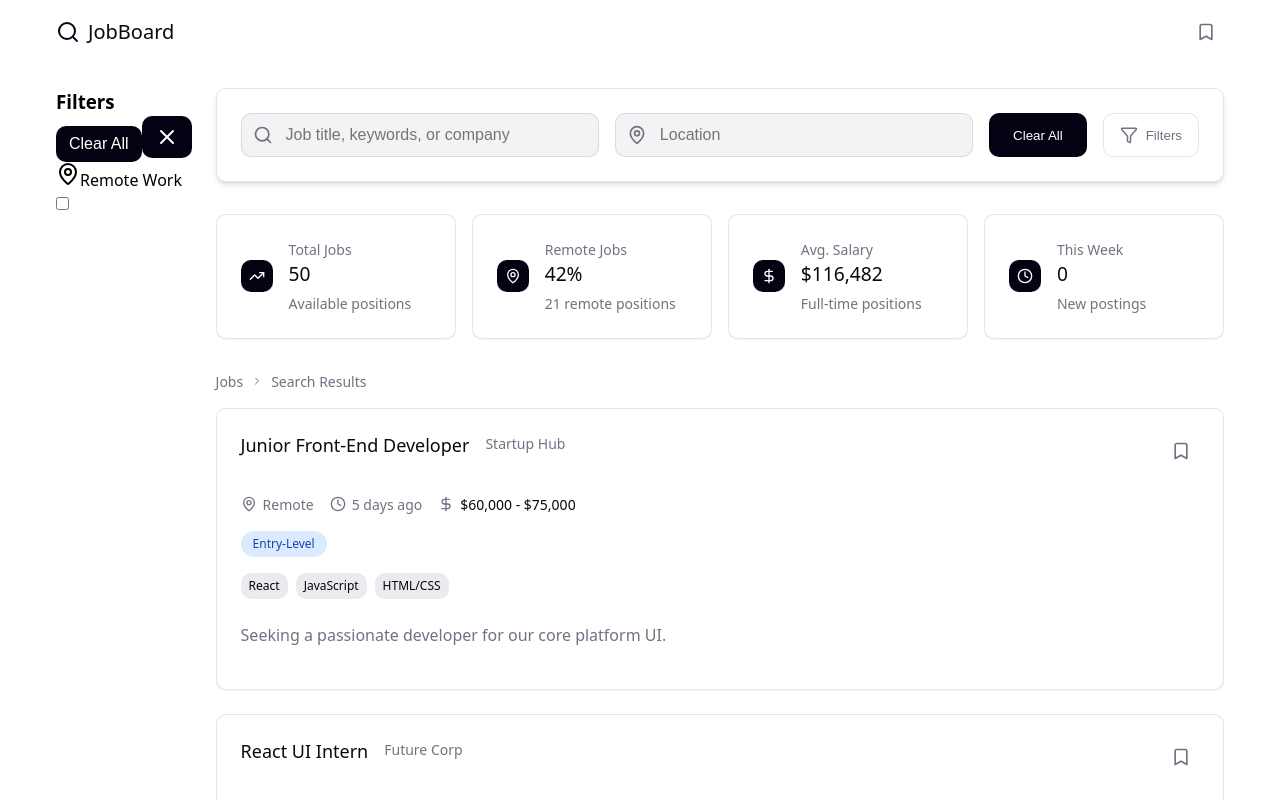
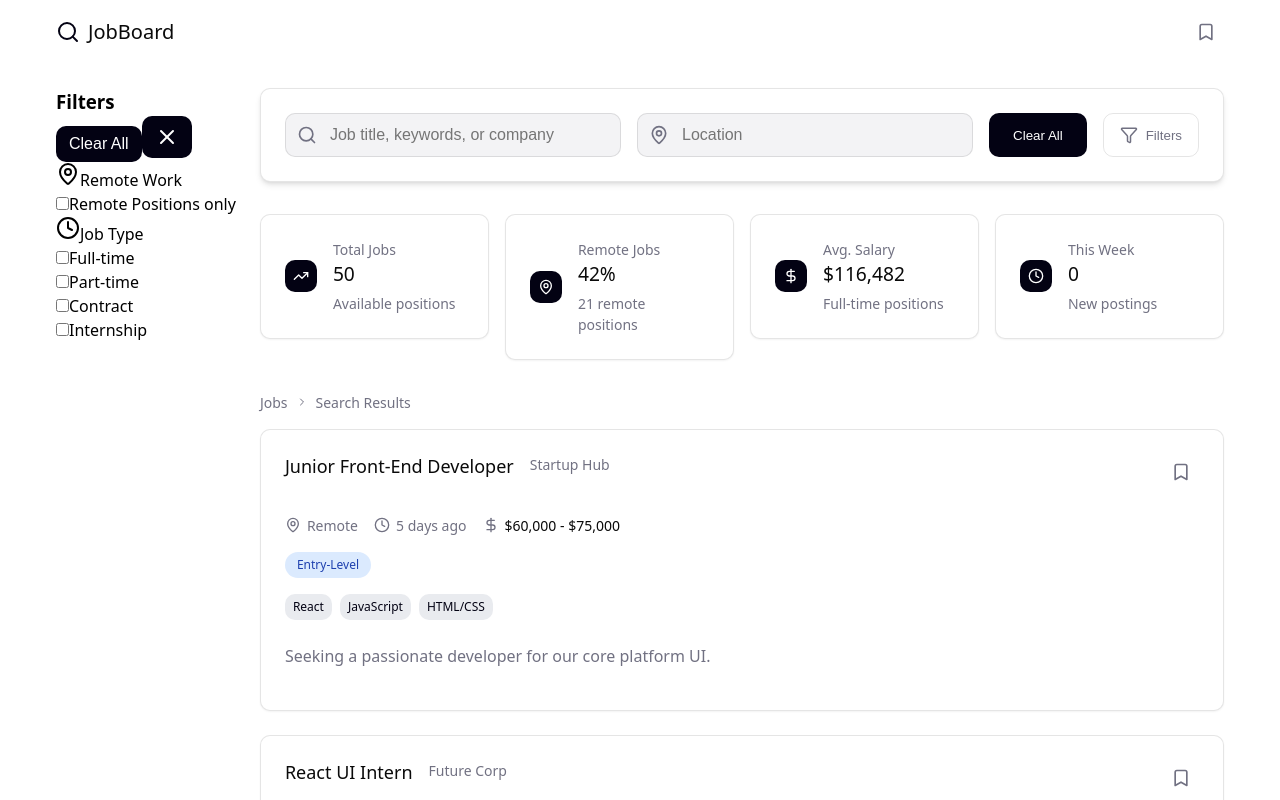
Before and after one commit to slyskat/Job-Board-Aggregator, a React (Vite) app: page / in a window 1280 px wide. Shown: the top 800 px of the page. Built offline with nearby package versions, Linux system fonts and the light colour scheme.

Commit message:
displayed the job types and their checkboxes

```diff
--- a/src/components/FilterSidebar.jsx
+++ b/src/components/FilterSidebar.jsx
@@ -1,4 +1,4 @@
-import { MapPin, X } from "lucide-react";
+import { Clock, MapPin, X } from "lucide-react";
 import Button from "./ui/Button";
 
 import styles from "./FilterSidebar.module.css";
@@ -42,6 +42,24 @@ function FilterSidebar({ isOpen }) {
 
               <div className={styles.toggleWrapper}>
                 <Toggle />
+                <label className={styles.toggleLabel}>
+                  Remote Positions only
+                </label>
+              </div>
+            </div>
+
+            <div className={styles.section}>
+              <div className={styles.sectionHeader}>
+                <Clock className={styles.sectionIcon} />
+                <label className={styles.sectionLabel}>Job Type</label>
+              </div>
+              <div className={styles.checkboxContainer}>
+                {jobTypes.map((type) => (
+                  <div key={type.id} className={styles.checkboxItem}>
+                    <input type="checkbox" />
+                    <label className={styles.checkboxLabel}>{type.label}</label>
+                  </div>
+                ))}
               </div>
             </div>
           </div>
```
